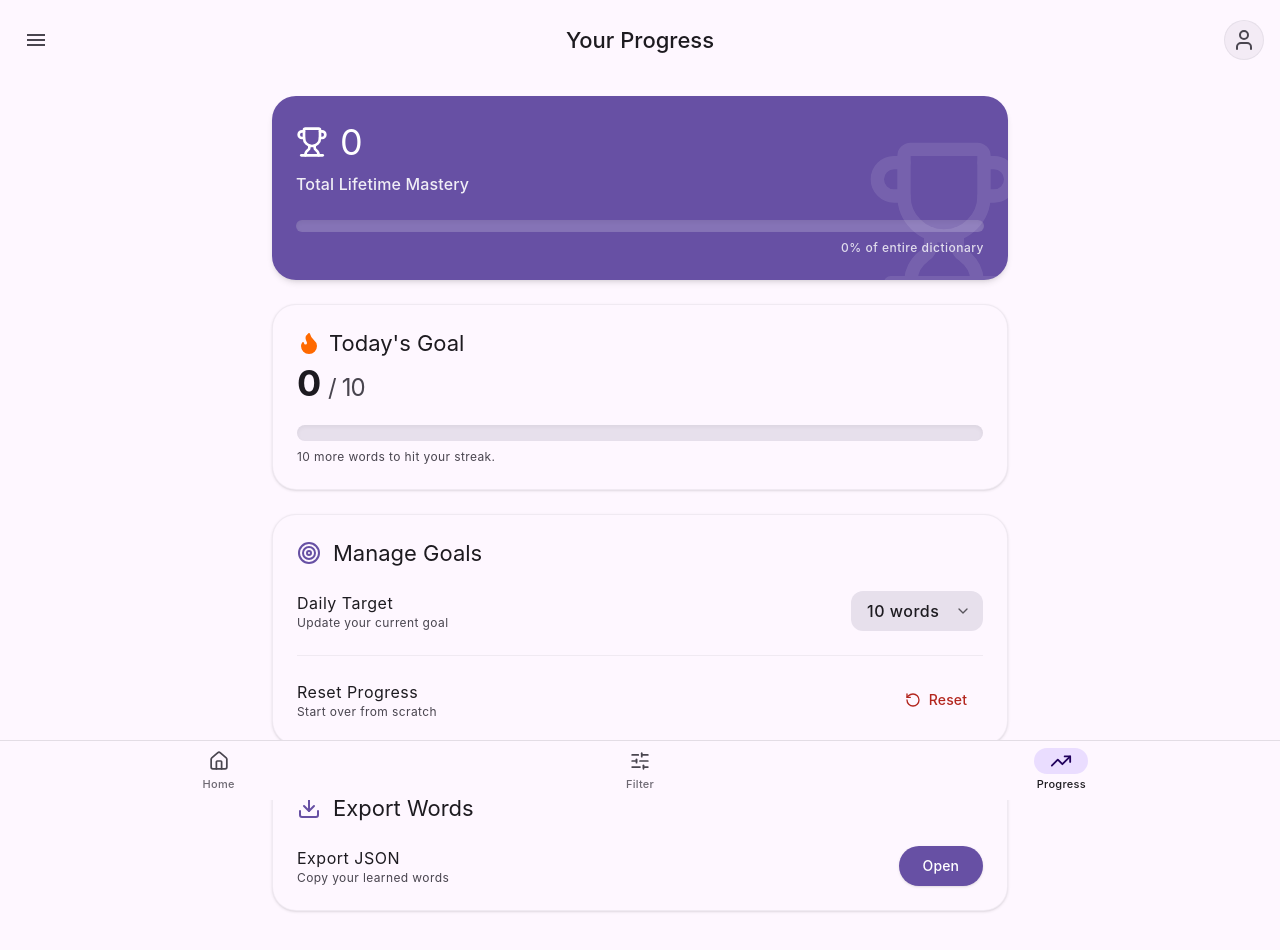
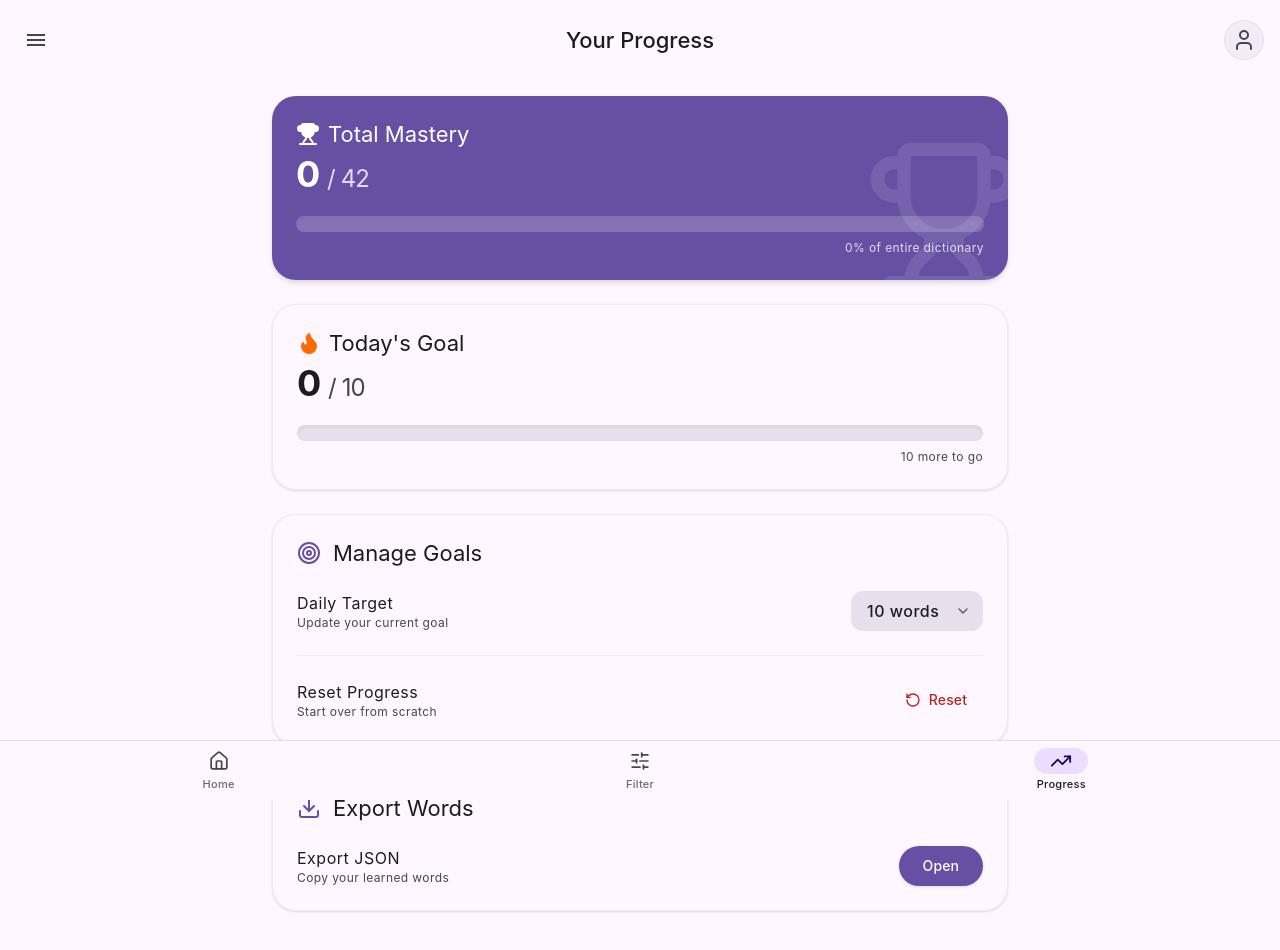
Before and after one commit to shafiullahcrazyman/Vocabify, a React (Vite) app: page /#/progress in a window 1280 px wide. Shown: the top 950 px of the page. Built offline with nearby package versions, Linux system fonts and the light colour scheme.

Commit message:
Add files via upload

```diff
--- a/src/screens/Progress.tsx
+++ b/src/screens/Progress.tsx
@@ -13,12 +13,12 @@ export const Progress: React.FC = () => {
   const [copied, setCopied] = useState(false);
 
   // --- OPTIMIZED PROGRESS CALCULATIONS ---
-  const { learnedWordsData, learnedWords, percentage } = useMemo(() => {
+  const { learnedWordsData, learnedWords, percentage, totalWords } = useMemo(() => {
     const total = words.length;
     const learnedData = words.filter(w => progress.learned.includes(w.id));
     const count = learnedData.length;
     const pct = total > 0 ? Math.round((count / total) * 100) : 0;
-    return { learnedWordsData: learnedData, learnedWords: count, percentage: pct };
+    return { learnedWordsData: learnedData, learnedWords: count, percentage: pct, totalWords: total };
   }, [words, progress.learned]);
 
   const { wordsLearnedToday, dailyPercentage, isGoalReached } = useMemo(() => {
@@ -57,29 +57,35 @@ export const Progress: React.FC = () => {
       >
         <div className="px-4 space-y-6">
 
-          {/* Overview Card */}
+          {/* Overview Card (Unified Layout) */}
           <section className="bg-primary text-on-primary rounded-3xl p-6 shadow-md relative overflow-hidden">
             <div className="relative z-10">
-              <div className="flex items-center mb-2">
-                <Trophy className="w-8 h-8 mr-3" />
-                <h2 className="m3-display-small">{learnedWords}</h2>
+              <div className="flex justify-between items-start mb-5">
+                <div>
+                  <div className="flex items-center gap-2 mb-1">
+                    <Trophy className="w-6 h-6 fill-current text-on-primary" />
+                    <h2 className="m3-title-large text-on-primary">Total Mastery</h2>
+                  </div>
+                  <p className="m3-display-small font-bold tracking-tight mt-1">
+                    {learnedWords} <span className="text-2xl font-normal opacity-80">/ {totalWords}</span>
+                  </p>
+                </div>
               </div>
-              <p className="m3-title-medium opacity-90 mb-6">Total Lifetime Mastery</p>
 
-              <div className="w-full bg-on-primary/20 rounded-full h-3 mb-2 overflow-hidden shadow-inner">
+              <div className="w-full bg-on-primary/20 rounded-full h-4 mb-2 overflow-hidden shadow-inner">
                 <motion.div
                   initial={{ width: 0 }}
                   animate={{ width: `${percentage}%` }}
                   transition={settings.animationsEnabled ? { duration: 1, ease: [0.2, 0, 0, 1], delay: 0.2 } : { duration: 0.2, ease: "easeOut" }}
-                  className="bg-on-primary h-3 rounded-full"
+                  className="bg-on-primary h-full rounded-full"
                 />
               </div>
-              <p className="m3-label-medium opacity-80 text-right">{percentage}% of entire dictionary</p>
+              <p className="m3-body-small opacity-80 text-right">{percentage}% of entire dictionary</p>
             </div>
             <Trophy className="absolute -right-4 -bottom-4 w-40 h-40 opacity-10" />
           </section>
 
-          {/* Today's Goal Card */}
+          {/* Today's Goal Card (Unified Layout) */}
           <section className="bg-surface rounded-3xl p-6 shadow-sm border border-outline/10 relative overflow-hidden">
             <div className="flex justify-between items-start mb-5">
               <div>
@@ -95,10 +101,10 @@ export const Progress: React.FC = () => {
                 <motion.div
                   initial={{ scale: 0.8, opacity: 0 }}
                   animate={{ scale: 1, opacity: 1 }}
-                  className="bg-orange-500/15 border border-orange-500/30 text-orange-600 dark:text-orange-400 px-3 py-1.5 rounded-xl text-sm font-bold flex items-center gap-1 shadow-sm"
+                  className="bg-orange-500/15 border border-orange-500/30 text-orange-600 dark:text-orange-400 px-3 py-1.5 rounded-xl text-sm font-bold flex items-center gap-1 shadow-sm mt-1"
                 >
                   <Sparkles size={16} />
-                  Goal Reached!
+                  Reached!
                 </motion.div>
               )}
             </div>
@@ -111,10 +117,10 @@ export const Progress: React.FC = () => {
                 className={`h-full rounded-full ${isGoalReached ? 'bg-orange-500' : 'bg-primary'}`}
               />
             </div>
-            <p className="m3-body-small text-on-surface-variant mt-2">
+            <p className="m3-body-small text-on-surface-variant text-right">
               {isGoalReached
-                ? "Amazing job! You crushed your daily target."
-                : `${settings.dailyGoal - wordsLearnedToday} more words to hit your streak.`}
+                ? "Streak maintained!"
+                : `${settings.dailyGoal - wordsLearnedToday} more to go`}
             </p>
           </section>
 
```
